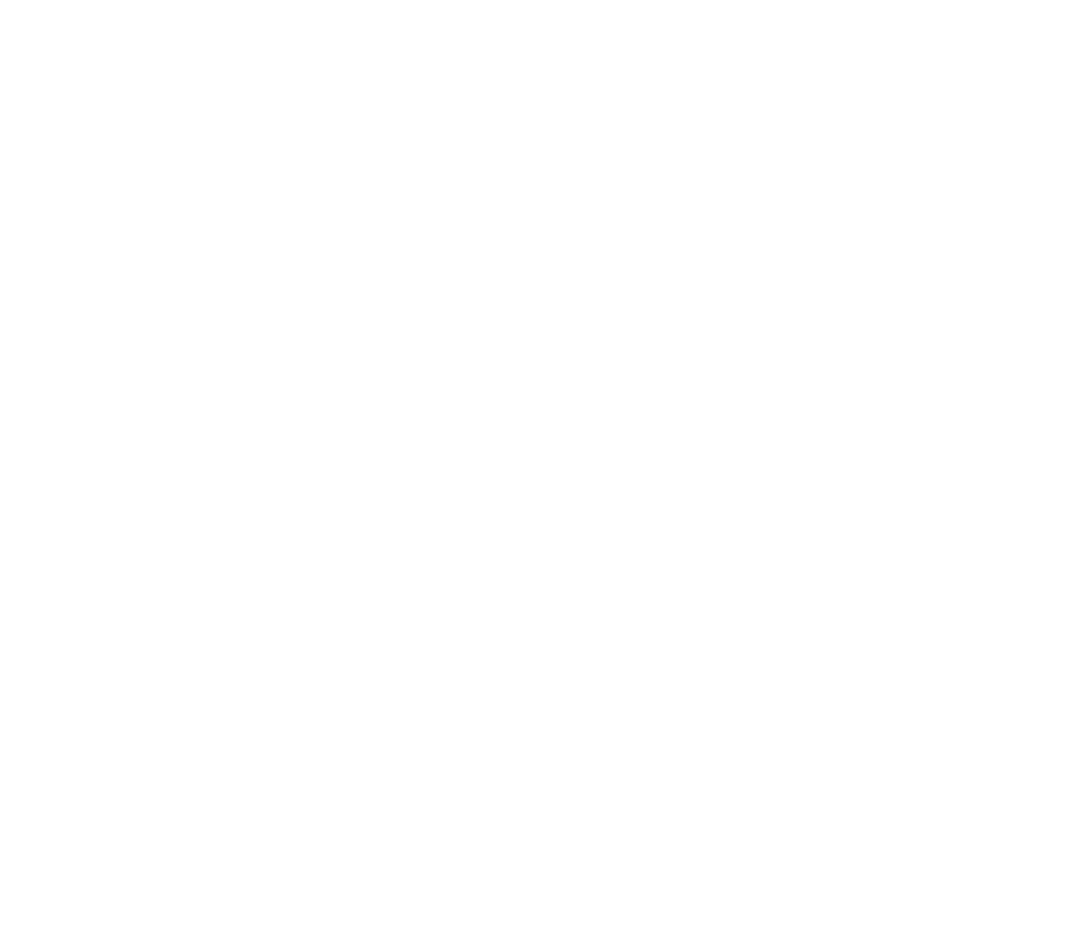
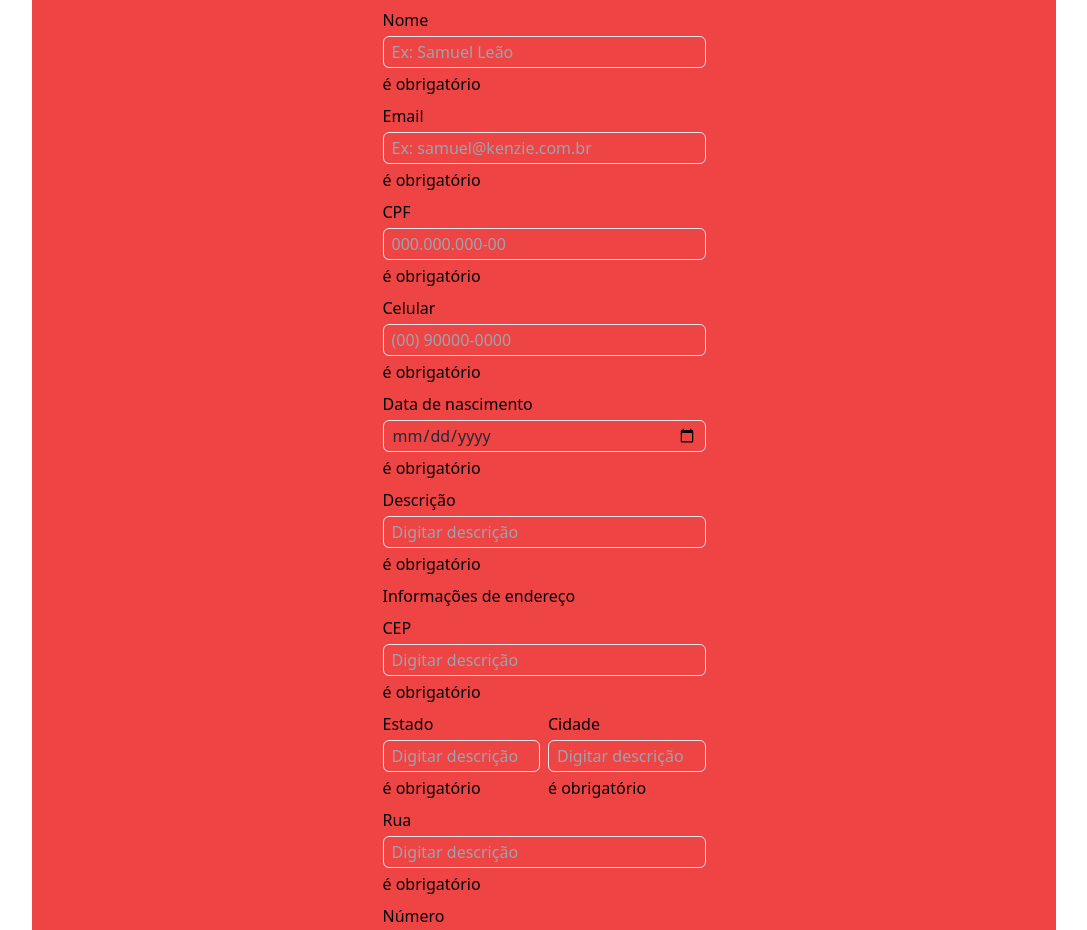
Before and after one commit to enriquevierne/frontend-final-project-m6, a React (Vite) app: page /login in a window 1280 px wide. Shown: the part 120-1050 px from the top of the page, without its empty margins (96-1183 px from the left). Before the commit the page ends 800 px from the top, so only its background shows below. Built offline with nearby package versions, Linux system fonts and the light colour scheme.

Commit message:
feat: add InputLabel, Input, InputError components

```diff
--- /dev/null
+++ b/src/Components/Form/Errors/index.tsx
@@ -0,0 +1,7 @@
+interface InputLabelProps {
+    error: string;
+}
+
+export const InputError = ({error}:InputLabelProps) => {
+    return <span>{error}</span>
+}
--- a/src/Components/Form/Inputs/index.tsx
+++ b/src/Components/Form/Inputs/index.tsx
@@ -1,6 +1,14 @@
-export const Input = () => {
-    return <input
-    className="p-2 h-8 rounded-md bg-transparent outline-none border-none text-gray-800"
-    type="text"
-  />
+interface InputProps {
+  type: string;
+  placeholder: string;
 }
+
+export const Input = ({ type, placeholder }: InputProps) => {
+  return (
+    <input
+      className="p-2 h-8 rounded-md bg-transparent outline-none border text-gray-800"
+      type={type}
+      placeholder={placeholder}
+    />
+  );
+};
--- /dev/null
+++ b/src/Components/Form/Labels/index.tsx
@@ -0,0 +1,7 @@
+interface InputLabelProps {
+    text: string;
+}
+
+export const InputLabel = ({text}:InputLabelProps) => {
+    return <label htmlFor="">{text}</label>
+}
--- a/src/Components/Form/LoginForm/index.tsx
+++ b/src/Components/Form/LoginForm/index.tsx
@@ -1,12 +1,73 @@
-import { Button } from "../Buttons"
+import { InputError } from "../Errors"
 import { Input } from "../Inputs"
+import { InputLabel } from "../Labels"
 
 export const FormLogin = () => {
     return(
-        <form action="">
-            <Input />
-            <Input />
-            <Button />
+        <form className="w-11/12 max-w-[411px] m-auto py-12 px-11 grid grid-cols-12 gap-2" action="">
+            <div className="flex flex-col gap-1 col-span-12">
+                <InputLabel text='Nome' />
+                <Input type='text' placeholder='Ex: Samuel Leão'/>
+                <InputError error='é obrigatório'/>
+            </div>
+            <div className="flex flex-col gap-1 col-span-12">
+                <InputLabel text='Email' />
+                <Input type='text' placeholder='Ex: samuel@kenzie.com.br' />
+                <InputError error='é obrigatório'/>
+            </div>
+            <div className="flex flex-col gap-1 col-span-12">
+                <InputLabel text='CPF' />
+                <Input type='text' placeholder='000.000.000-00' />
+                <InputError error='é obrigatório'/>
+            </div>
+            <div className="flex flex-col gap-1 col-span-12">
+                <InputLabel text='Celular' />
+                <Input type='text' placeholder='(00) 90000-0000' />
+                <InputError error='é obrigatório'/>
+            </div>
+            <div className="flex flex-col gap-1 col-span-12">
+                <InputLabel text='Data de nascimento' />
+                <Input type='date' placeholder='00/00/00' />
+                <InputError error='é obrigatório'/>
+            </div>
+            <div className="flex flex-col gap-1 col-span-12">
+                <InputLabel text='Descrição' />
+                <Input type='text' placeholder='Digitar descrição' />
+                <InputError error='é obrigatório'/>
+            </div>
+            <div className="col-span-12">
+                <p>Informações de endereço</p>
+            </div>
+            <div className="flex flex-col gap-1 col-span-12">
+                <InputLabel text='CEP' />
+                <Input type='text' placeholder='Digitar descrição' />
+                <InputError error='é obrigatório'/>
+            </div>
+            <div className="flex flex-col gap-1 col-span-6">
+                <InputLabel text='Estado' />
+                <Input type='text' placeholder='Digitar descrição' />
+                <InputError error='é obrigatório'/>
+            </div>
+            <div className="flex flex-col gap-1 col-span-6">
+                <InputLabel text='Cidade' />
+                <Input type='text' placeholder='Digitar descrição' />
+                <InputError error='é obrigatório'/>
+            </div>
+            <div className="flex flex-col gap-1 col-span-12">
+                <InputLabel text='Rua' />
+                <Input type='text' placeholder='Digitar descrição' />
+                <InputError error='é obrigatório'/>
+            </div>
+            <div className="flex flex-col gap-1 col-span-12">
+                <InputLabel text='Número' />
+                <Input type='text' placeholder='Digitar descrição' />
+                <InputError error='é obrigatório'/>
+            </div>
+            <div className="flex flex-col gap-1 col-span-12">
+                <InputLabel text='Complemento' />
+                <Input type='text' placeholder='Digitar descrição' />
+                <InputError error='é obrigatório'/>
+            </div>
         </form>
     )
 }
--- a/src/Pages/Login/index.tsx
+++ b/src/Pages/Login/index.tsx
@@ -1,5 +1,12 @@
+import { FormLogin } from "../../Components/Form/LoginForm";
+import { GuestTemplate } from "../../Components/Template/Guest";
+
 export const LoginPage = () => {
-    return <h2>LoginPage
-
-    </h2>;
-  };
+  return (
+    <GuestTemplate>
+      <div className="w-full max-w-5xl m-auto bg-red-500">
+        <FormLogin />
+      </div>
+    </GuestTemplate>
+  );
+};
```
